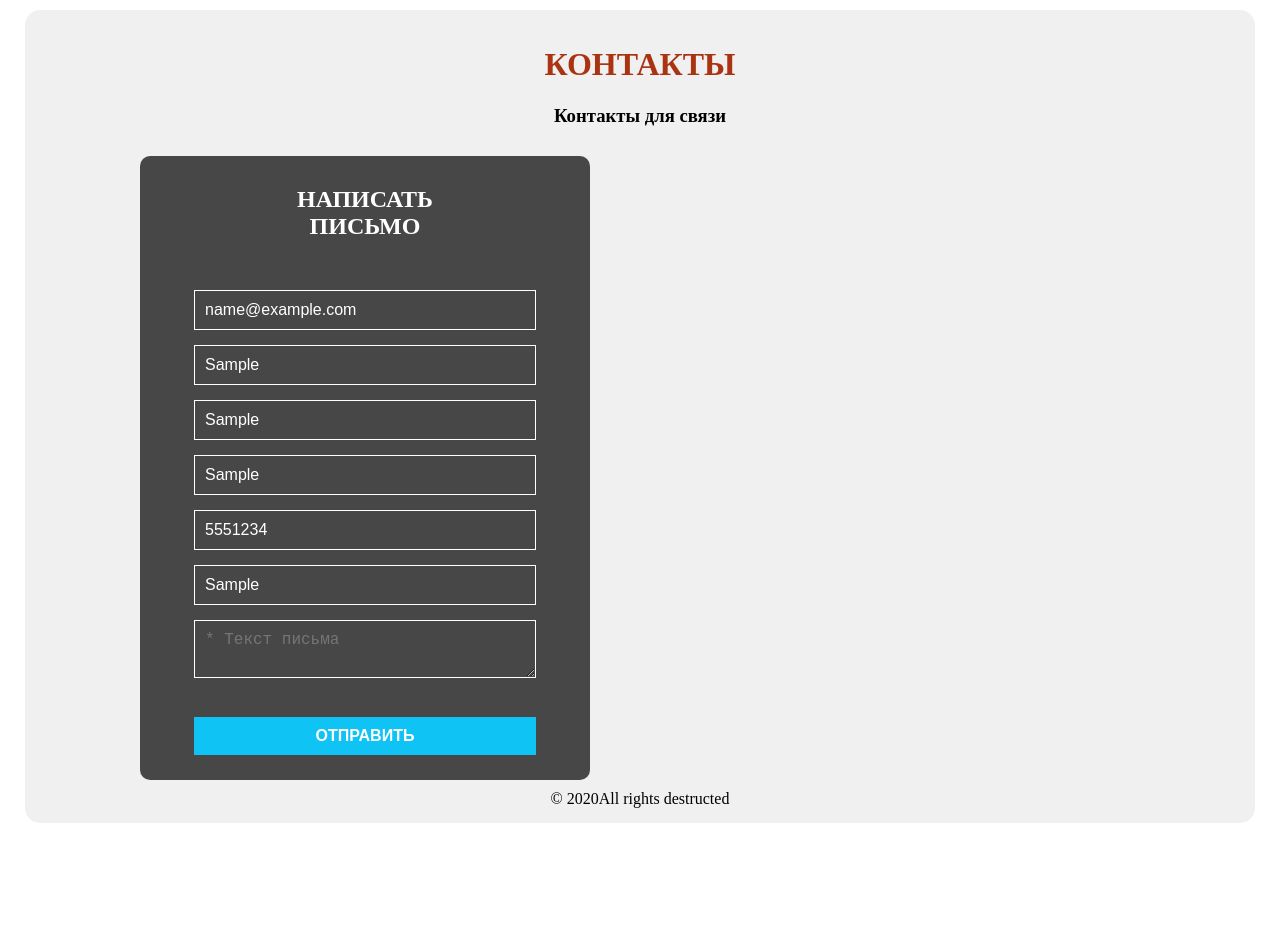
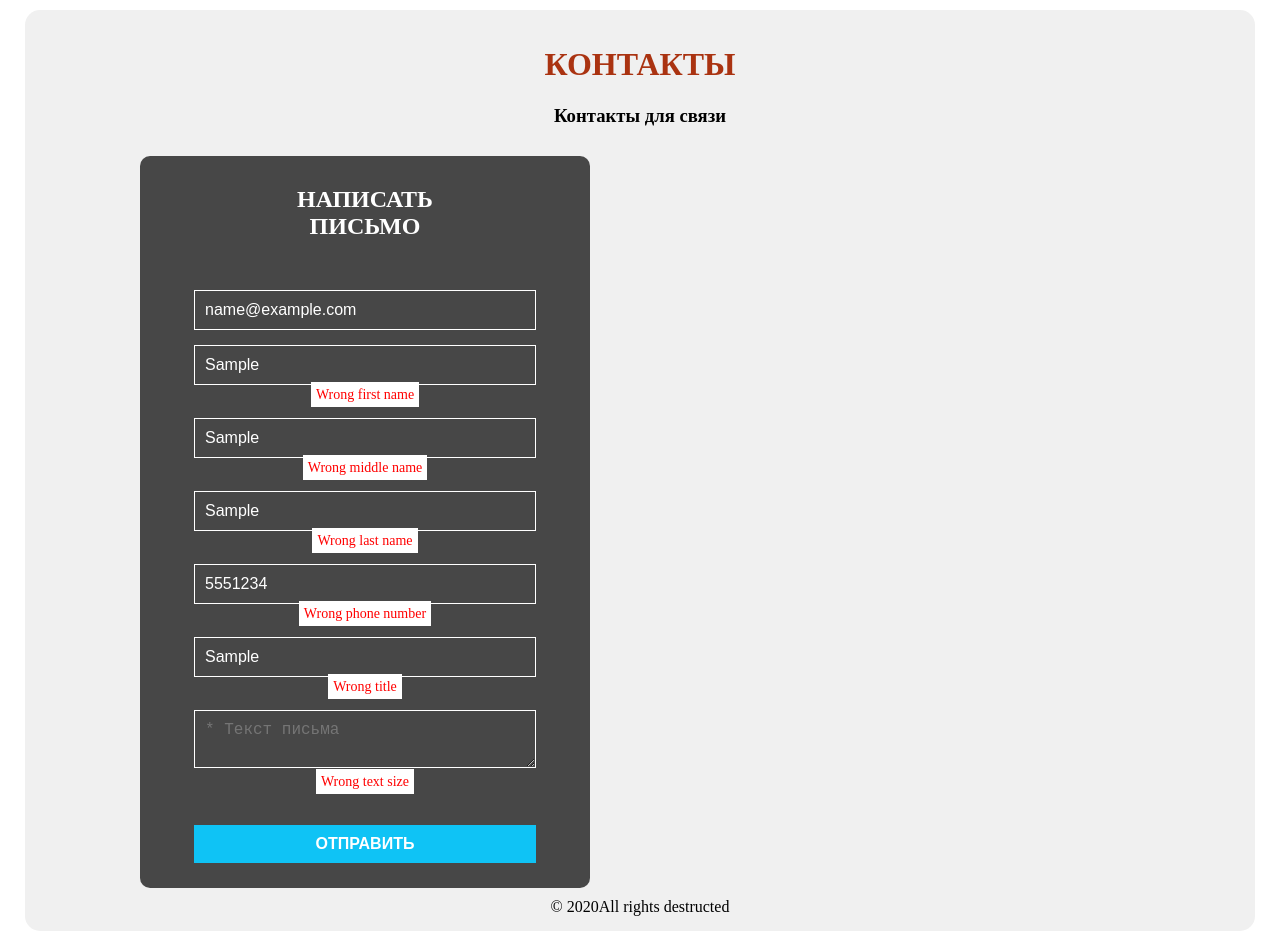
Before and after one commit to svoyparen/nuxtcontacts, a Nuxt app: page / in a window 1280 px wide. Both pictures are taken after typing "name@example.com", "Sample", "Sample", "Sample", "5551234", "Sample" into the empty fields and a click on the button "ОТПРАВИТЬ". Before the commit the page ends 833 px from the top, so only its background shows below. Built offline with nearby package versions, Linux system fonts and the light colour scheme.

Commit message:
Add files via upload

```diff
--- a/components/FormInput.vue
+++ b/components/FormInput.vue
@@ -18,7 +18,6 @@
 		<input
 			v-else-if="type === 'tel'"
 			type="tel"
-			:pattern="pattern"
 			:placeholder="htmlPlaceholder"
 			v-model.trim="realValue"
 		>
@@ -27,6 +26,7 @@
 			:placeholder="htmlPlaceholder"
 			v-model.trim="realValue"
 		></textarea>
+		<span class="invalid" v-if="this.isValid === false" :count="setCount" >{{ message }}</span>
 	</div>
 </template>
 
@@ -37,16 +37,14 @@
 			label: { type: String, default: null },
 			placeholder: { type: String, default: null },
 			type: { type: String, default: 'field' },
-			pattern: { type: String, default: null },
 			required: { type: Boolean, default: false },
-			count: { type: Number, default: 255 },
-			count_textarea: { type: Number, default: 2048 },
-			phoneLenght: { type: Number, default: 255 },
+			message: { type: String, default: null },
 		},
 
 		data: () => ({
 			realValue: null,
 			isValid: true,
+			count: { type: Number, default: null },
 		}),
 
 		computed: {
@@ -58,13 +56,25 @@
 				return this.label
 			},
 
-
 			htmlPlaceholder() {
 				if ( this.required ) {
 					return `* ${this.placeholder}`
 				}
 
 				return this.placeholder
+			},
+
+			setCount() {
+				if ( this.type === 'tel' ) {
+					this.count = 11
+				} else if ( this.type === 'field' || this.type === 'email' ) {
+					this.count = 255
+				} else if ( this.type === 'text' ) {
+					this.count = 2048
+				} else {
+					this.count = 255
+				}
+				return this.count
 			},
 
 		},
@@ -86,18 +96,16 @@
 		methods: {
 			validation() {
 				if( this.type === 'tel' ) {
-					this.isValid =  this.realValue.length === 0 || this.realValue.length === 11
+					this.isValid =  this.realValue.length === this.count || ( !this.required && this.realValue.length === 0 )
 				}
 				else if ( this.type === 'email' ) {
-					this.isValid = (this.realValue.length > 0) && (this.realValue.length < this.count)
+					this.isValid = (this.realValue.length > 0) && (this.realValue.length < 255)
 				}
 				else if ( this.type === 'text' ) {
-					this.isValid = (this.realValue && this.realValue.length < this.count_textarea)
+					this.isValid = this.realValue.length > 0 && this.realValue.length < this.count
 				}
 				else {
-					this.isValid = this.realValue.length === 0 || (this.realValue.length > 4 && this.realValue.length < this.count)
-					//console.log("field " + this.value)
-
+					this.isValid = ( this.realValue.length > 0 && this.realValue.length < this.count ) || ( !this.required && this.realValue.length === 0 )
 				}
 				return this.isValid
 			},
```
